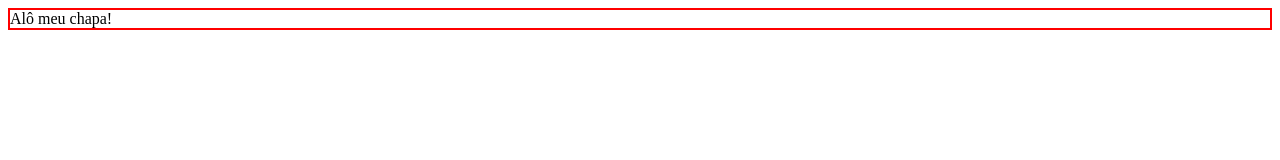
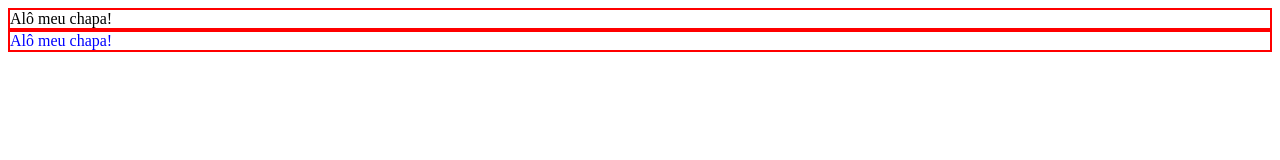
Before and after one commit to oieusouoede/hiringcoders-bootcamp-css, a plain HTML site: page 1 - Tag Style/index.html in a window 1280 px wide. Drawn offline with Linux system fonts and the light colour scheme.

Commit message:
Atualização

```diff
--- a/1 - Tag Style/index.html
+++ b/1 - Tag Style/index.html
@@ -9,7 +9,7 @@
 
     <!-- O jeito mais simples é implementendo o estlo direto na tag -->
     <style>
-        div {
+        div{
             border: solid 2px red;
         }
     </style>
@@ -18,6 +18,9 @@
     <div>
         Alô meu chapa!
     </div>
-
+    <!-- Vc tbm pode aplicar inline -->
+    <div style="color:blue;">
+        Alô meu chapa!
+    </div>
 </body>
 </html>
```
